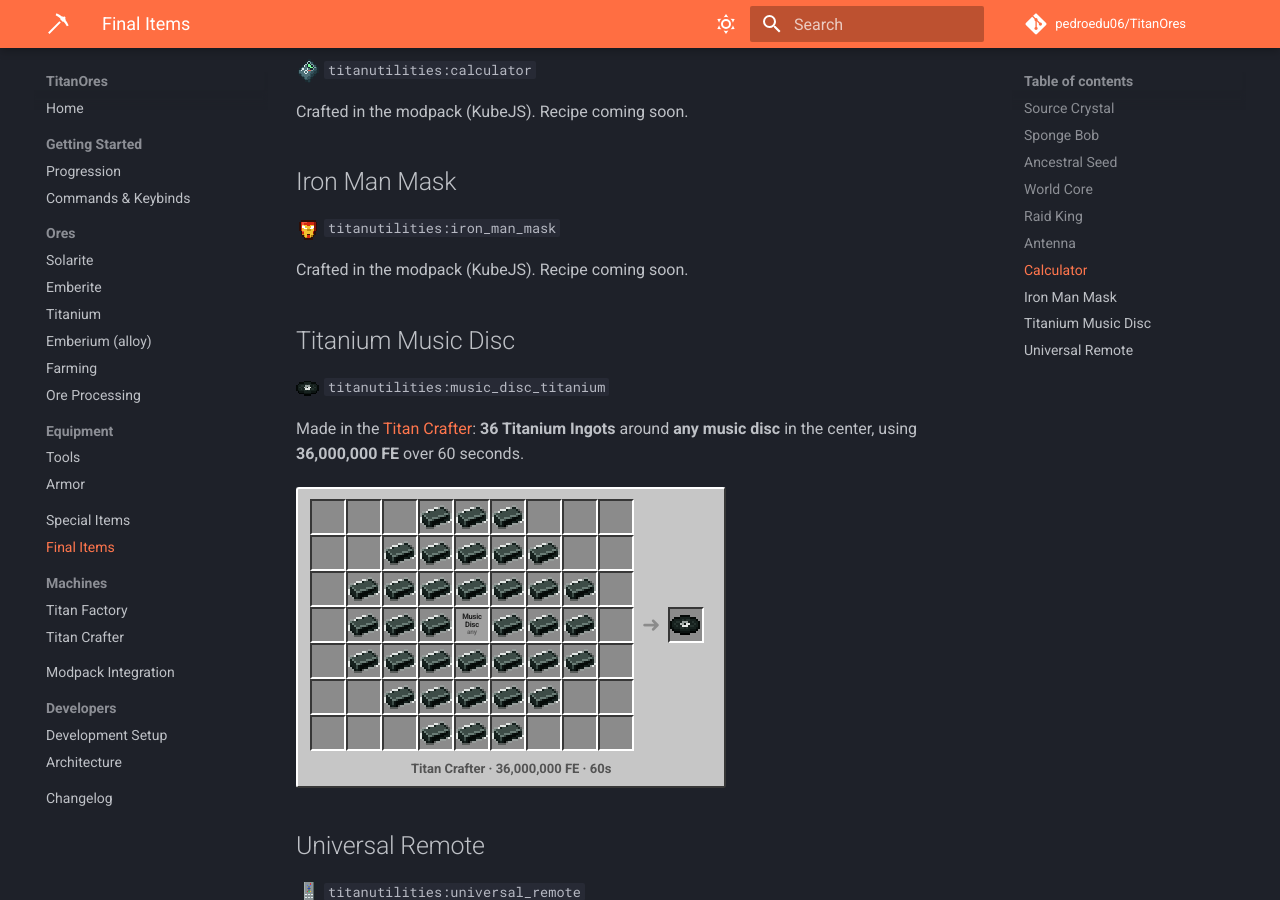
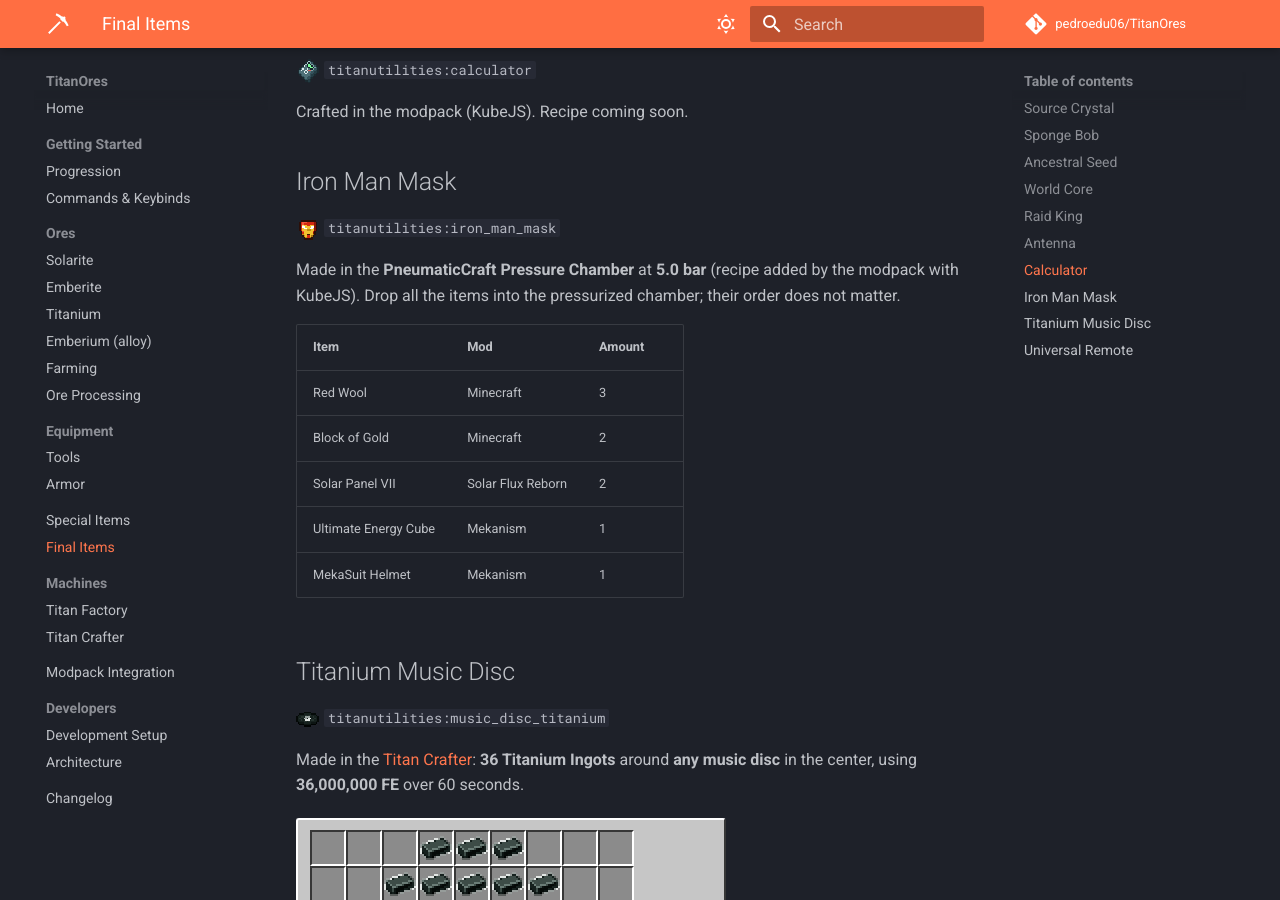
Before and after one commit to pedroedu06/TitanOres_documentacion, an MkDocs documentation site: the page built from docs/final-items.md, in a window 1280 px wide and 900 px high, scrolled down 3582 px. Built offline with MkDocs 1.6.1 and Material for MkDocs 9.7.7, drawn with Linux system fonts in a browser that asks for light colours; comment, search, counter and statistics services are not loaded; some of the changed text lies outside the part shown.

Commit message:
craft da iron man mask

```diff
--- a/docs/final-items.md
+++ b/docs/final-items.md
@@ -16,7 +16,7 @@
 | ![](assets/icons/raid_king.png){ .mc-inline } [Raid King](#raid-king) | `titanutilities:raid_king` | Max Bad Omen raid drop |
 | ![](assets/icons/antenna.png){ .mc-inline } [Antenna](#antenna) | `titanutilities:antenna` | Crafted in the modpack |
 | ![](assets/icons/calculator.png){ .mc-inline } [Calculator](#calculator) | `titanutilities:calculator` | Crafted in the modpack |
-| ![](assets/icons/iron_man_mask.png){ .mc-inline } [Iron Man Mask](#iron-man-mask) | `titanutilities:iron_man_mask` | Crafted in the modpack |
+| ![](assets/icons/iron_man_mask.png){ .mc-inline } [Iron Man Mask](#iron-man-mask) | `titanutilities:iron_man_mask` | Pressure Chamber (5.0 bar) |
 | ![](assets/icons/music_disc_titanium.png){ .mc-inline } [Titanium Music Disc](#music-disc-titanium) | `titanutilities:music_disc_titanium` | Titan Crafter |
 | ![](assets/icons/universal_remote.png){ .mc-inline } [Universal Remote](#universal-remote) | `titanutilities:universal_remote` | Titan Crafter (200M FE) |
 
@@ -99,7 +99,16 @@
 
 ![](assets/icons/iron_man_mask.png){ .mc-inline } `titanutilities:iron_man_mask`
 
-Crafted in the modpack (KubeJS). Recipe coming soon.
+Made in the **PneumaticCraft Pressure Chamber** at **5.0 bar** (recipe added by the modpack with KubeJS). Drop all the
+items into the pressurized chamber; their order does not matter.
+
+| Item | Mod | Amount |
+|---|---|---|
+| Red Wool | Minecraft | 3 |
+| Block of Gold | Minecraft | 2 |
+| Solar Panel VII | Solar Flux Reborn | 2 |
+| Ultimate Energy Cube | Mekanism | 1 |
+| MekaSuit Helmet | Mekanism | 1 |
 
 ## Titanium Music Disc { #music-disc-titanium }
 
```
